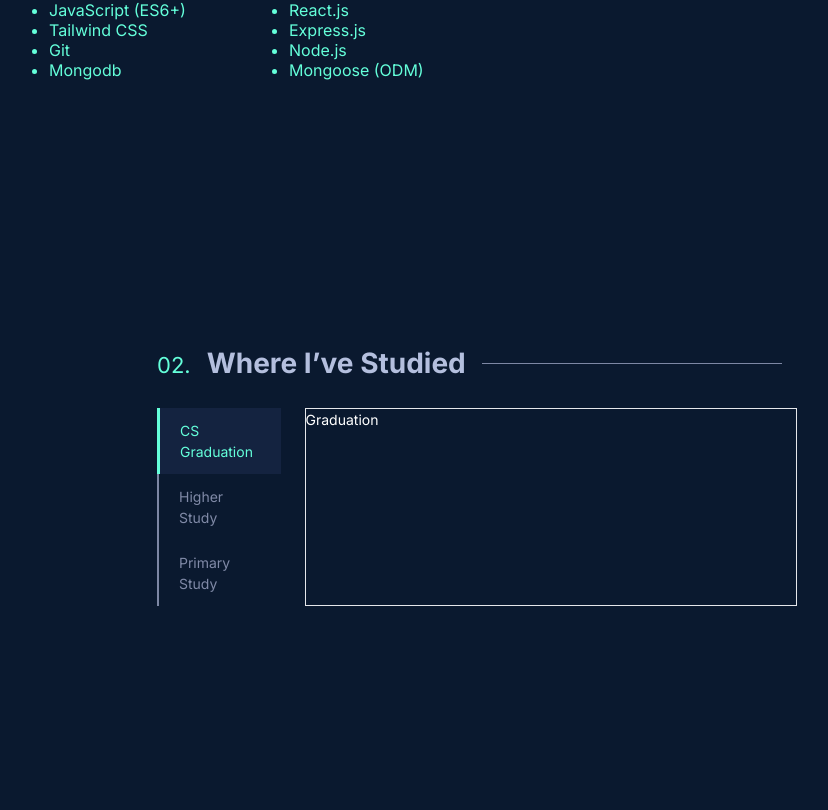
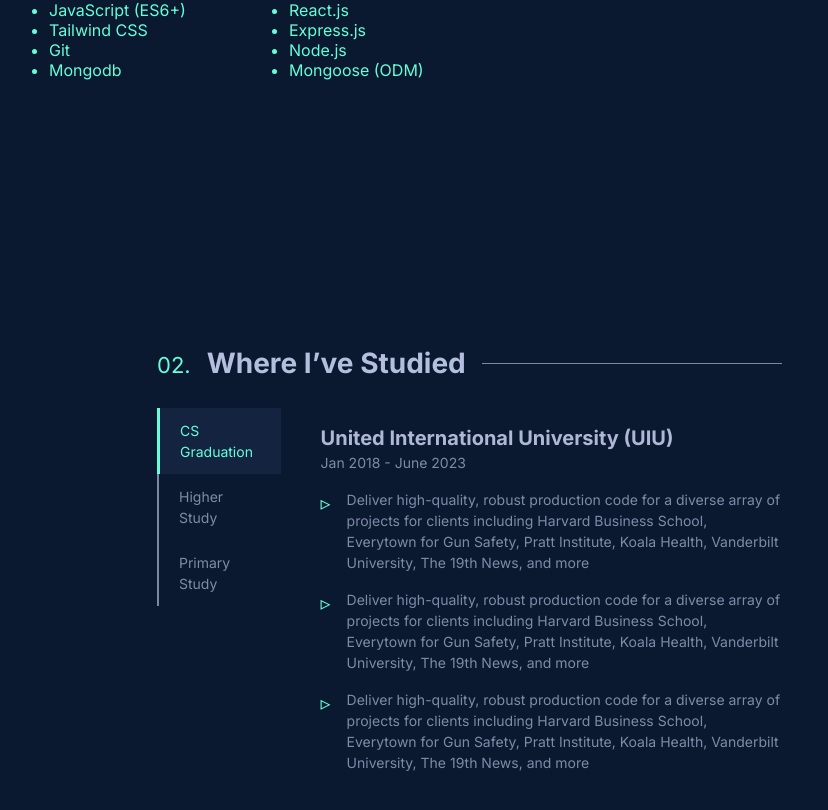
Before and after one commit to Fahim-Arefin/my-portfolio, a React (Vite) app: page /education/graduation in a window 1280 px wide. Shown: the part 1756-2566 px from the top of the page, without its empty margins (163-991 px from the left). Built offline with nearby package versions, Linux system fonts and the light colour scheme.

Commit message:
picture effect given and also study details uploaded

```diff
--- a/src/components/About.jsx
+++ b/src/components/About.jsx
@@ -62,7 +62,7 @@ function About() {
               alt="img"
             />
             <div
-              className="hover:hidden absolute z-30 inset-0 bg-[#64ffda] opacity-80 rounded-sm
+              className="mix-blend-darken hover:hidden absolute z-30 inset-0 bg-[#64ffda] opacity-80 rounded-sm
             transition-all duration-150"
             ></div>
           </div>
--- a/src/components/Education.jsx
+++ b/src/components/Education.jsx
@@ -43,7 +43,7 @@ function Education() {
               Primary Study
             </NavLink>
           </div>
-          <div className="col-span-7 border ">
+          <div className="col-span-7 p-4 ">
             <Outlet />
           </div>
         </div>
@@ -53,4 +53,3 @@ function Education() {
 }
 
 export default Education;
-// ▹
--- a/src/components/Graduation.jsx
+++ b/src/components/Graduation.jsx
@@ -1,5 +1,41 @@
 function Graduation() {
-  return <div>Graduation</div>;
+  return (
+    <div>
+      <div className="text-[#808aa7]">
+        <h1 className="text-xl text-[#aeb8d6] font-semibold">
+          United International University (UIU)
+        </h1>
+        <span className="">Jan 2018 - June 2023</span>
+        <div className="flex space-x-4 mt-4">
+          <span className="text-xl text-[#64ffda]">▹</span>
+          <p>
+            Deliver high-quality, robust production code for a diverse array of
+            projects for clients including Harvard Business School, Everytown
+            for Gun Safety, Pratt Institute, Koala Health, Vanderbilt
+            University, The 19th News, and more
+          </p>
+        </div>
+        <div className="flex space-x-4 mt-4">
+          <span className="text-xl text-[#64ffda]">▹</span>
+          <p>
+            Deliver high-quality, robust production code for a diverse array of
+            projects for clients including Harvard Business School, Everytown
+            for Gun Safety, Pratt Institute, Koala Health, Vanderbilt
+            University, The 19th News, and more
+          </p>
+        </div>
+        <div className="flex space-x-4 mt-4">
+          <span className="text-xl text-[#64ffda]">▹</span>
+          <p>
+            Deliver high-quality, robust production code for a diverse array of
+            projects for clients including Harvard Business School, Everytown
+            for Gun Safety, Pratt Institute, Koala Health, Vanderbilt
+            University, The 19th News, and more
+          </p>
+        </div>
+      </div>
+    </div>
+  );
 }
 
 export default Graduation;
--- a/src/components/HigherStudy.jsx
+++ b/src/components/HigherStudy.jsx
@@ -1,5 +1,41 @@
 function HigherStudy() {
-  return <div>HigherStudy</div>;
+  return (
+    <div>
+      <div className="text-[#808aa7]">
+        <h1 className="text-xl text-[#aeb8d6] font-semibold">
+          Dhaka City College (DCC)
+        </h1>
+        <span className="">Jan 2018 - June 2023</span>
+        <div className="flex space-x-4 mt-4">
+          <span className="text-xl text-[#64ffda]">▹</span>
+          <p>
+            Deliver high-quality, robust production code for a diverse array of
+            projects for clients including Harvard Business School, Everytown
+            for Gun Safety, Pratt Institute, Koala Health, Vanderbilt
+            University, The 19th News, and more
+          </p>
+        </div>
+        <div className="flex space-x-4 mt-4">
+          <span className="text-xl text-[#64ffda]">▹</span>
+          <p>
+            Deliver high-quality, robust production code for a diverse array of
+            projects for clients including Harvard Business School, Everytown
+            for Gun Safety, Pratt Institute, Koala Health, Vanderbilt
+            University, The 19th News, and more
+          </p>
+        </div>
+        <div className="flex space-x-4 mt-4">
+          <span className="text-xl text-[#64ffda]">▹</span>
+          <p>
+            Deliver high-quality, robust production code for a diverse array of
+            projects for clients including Harvard Business School, Everytown
+            for Gun Safety, Pratt Institute, Koala Health, Vanderbilt
+            University, The 19th News, and more
+          </p>
+        </div>
+      </div>
+    </div>
+  );
 }
 
 export default HigherStudy;
--- a/src/components/PrimaryStudy.jsx
+++ b/src/components/PrimaryStudy.jsx
@@ -1,5 +1,41 @@
 function PrimaryStudy() {
-  return <div>PrimaryStudy</div>;
+  return (
+    <div>
+      <div className="text-[#808aa7]">
+        <h1 className="text-xl text-[#aeb8d6] font-semibold">
+          Faizur Rahman Ideal Institute (FRII)
+        </h1>
+        <span className="">Jan 2018 - June 2023</span>
+        <div className="flex space-x-4 mt-4">
+          <span className="text-xl text-[#64ffda]">▹</span>
+          <p>
+            Deliver high-quality, robust production code for a diverse array of
+            projects for clients including Harvard Business School, Everytown
+            for Gun Safety, Pratt Institute, Koala Health, Vanderbilt
+            University, The 19th News, and more
+          </p>
+        </div>
+        <div className="flex space-x-4 mt-4">
+          <span className="text-xl text-[#64ffda]">▹</span>
+          <p>
+            Deliver high-quality, robust production code for a diverse array of
+            projects for clients including Harvard Business School, Everytown
+            for Gun Safety, Pratt Institute, Koala Health, Vanderbilt
+            University, The 19th News, and more
+          </p>
+        </div>
+        <div className="flex space-x-4 mt-4">
+          <span className="text-xl text-[#64ffda]">▹</span>
+          <p>
+            Deliver high-quality, robust production code for a diverse array of
+            projects for clients including Harvard Business School, Everytown
+            for Gun Safety, Pratt Institute, Koala Health, Vanderbilt
+            University, The 19th News, and more
+          </p>
+        </div>
+      </div>
+    </div>
+  );
 }
 
 export default PrimaryStudy;
--- a/src/index.css
+++ b/src/index.css
@@ -16,3 +16,26 @@ body {
   color: #64ffda;
   border-left: 3px solid #64ffda;
 }
+
+.overflow-x-auto {
+  scrollbar-width: thin;
+  scrollbar-color: #0a192f #ccc;
+}
+
+::-webkit-scrollbar {
+  width: 10px;
+  height: 10px;
+}
+
+::-webkit-scrollbar-track {
+  background: #f0f0f0;
+}
+
+::-webkit-scrollbar-thumb {
+  background-color: #64ffda;
+  border-radius: 8px;
+}
+
+::-webkit-scrollbar-thumb:hover {
+  background-color: #0a192f;
+}
--- a/src/main.jsx
+++ b/src/main.jsx
@@ -1,6 +1,10 @@
 import React from "react";
 import ReactDOM from "react-dom/client";
-import { createBrowserRouter, RouterProvider } from "react-router-dom";
+import {
+  createBrowserRouter,
+  Navigate,
+  RouterProvider,
+} from "react-router-dom";
 import "./index.css";
 import Home from "./components/Home";
 import Graduation from "./components/Graduation";
@@ -13,6 +17,10 @@ const router = createBrowserRouter([
     path: "/",
     element: <Home />,
     children: [
+      {
+        index: true, // This is the default route for "/"
+        element: <Navigate to="/education/graduation" />,
+      },
       {
         path: "/education/graduation",
         element: <Graduation />,
```
